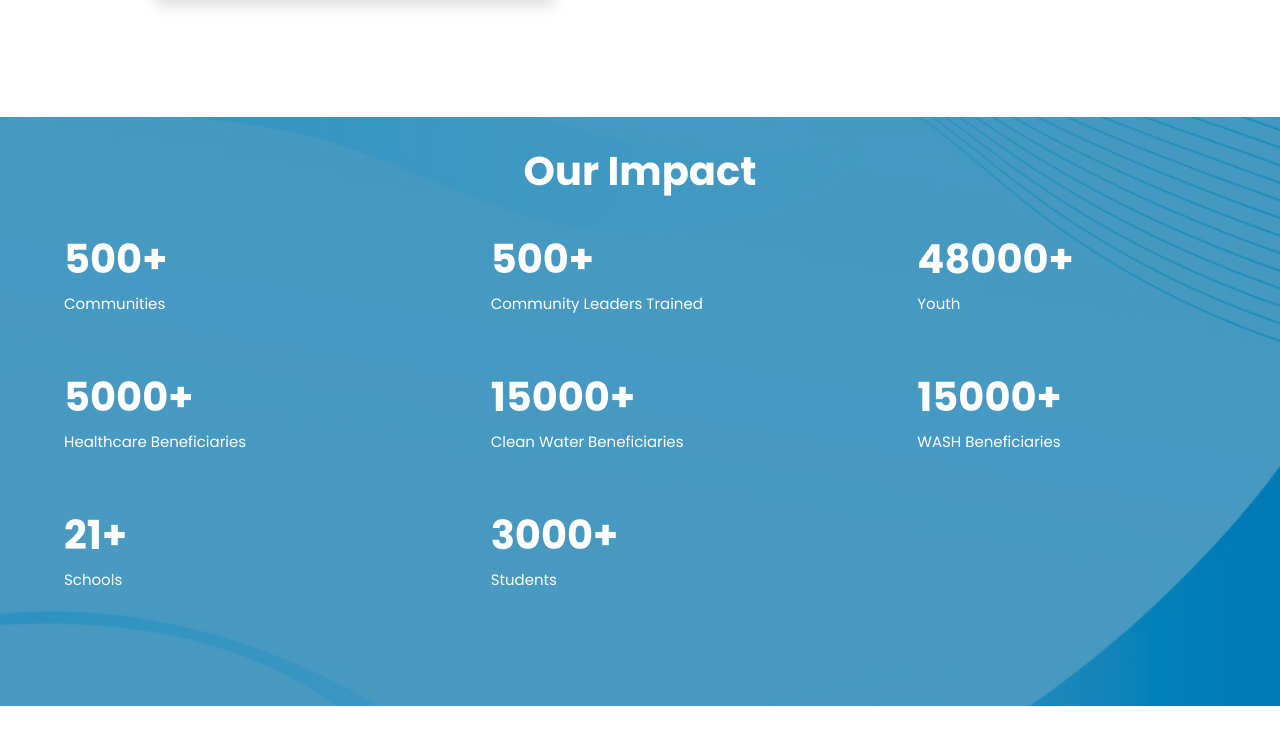
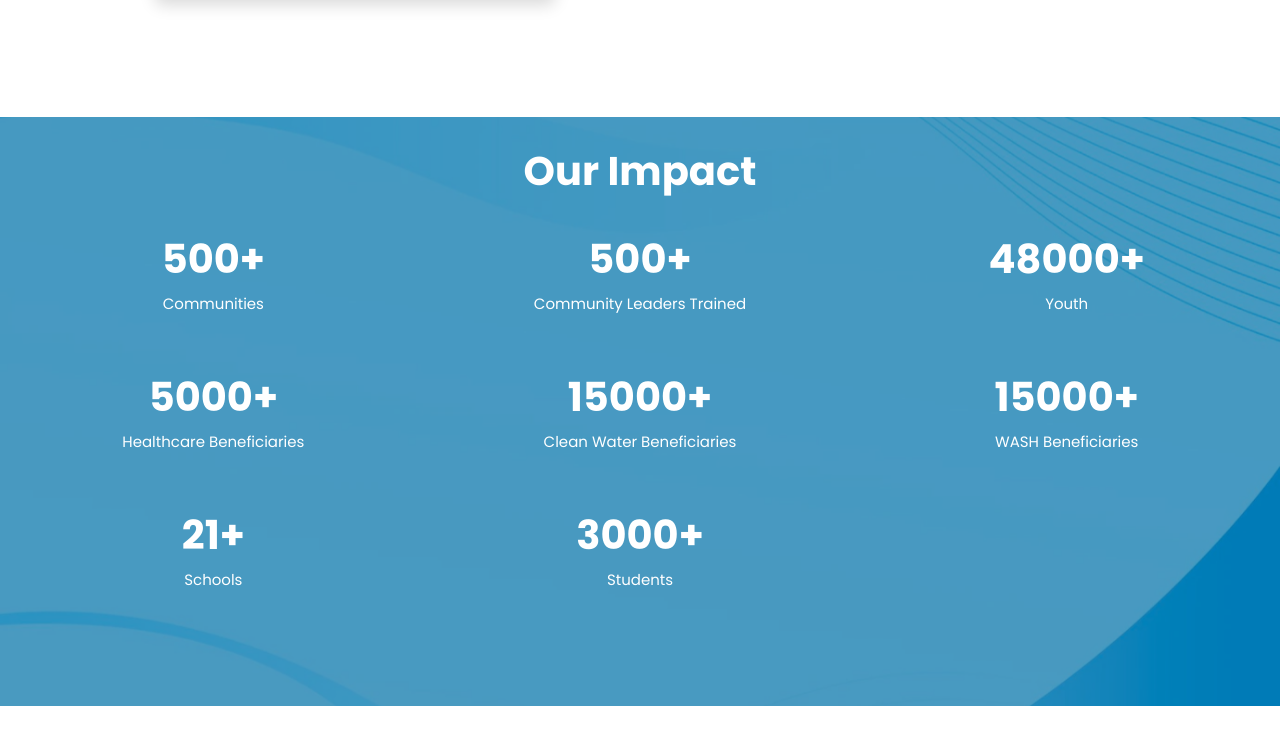
Before and after one commit to BabatundeJimoh/smaid, a website: page About.html in a window 1280 px wide. Shown: the part 2761-3506 px from the top of the page. Drawn offline with nearby package versions, Linux system fonts and the light colour scheme; a web font is replaced by a local one.

Commit message:
Job Done Again

```diff
--- a/About.html
+++ b/About.html
@@ -266,9 +266,9 @@
 
         <!-- Right Column (Image) -->
         <div class="col-md-6 text-center">
-            <h2 style="color: #1fb3e1;"><b>Our Vision</b></h2>
+            <h2 style="color: #1fb3e1"><b>Our Vision</b></h2>
 
-            <p>
+            <p style="padding-top: 35px;">
                 We envision a world in which individuals, families, and communities have the hope and
                 capacity to build conditions that promote Total Health.
             </p>
@@ -277,69 +277,58 @@
     </div>
     </div>
     </div>
-    <!-- Impact Section with Background and Overlay -->
+
+
     <div class="impact-section">
         <div class="container-fluid">
             <h1 class="text-white mb-4 text-center"><b>Our Impact</b></h1> <!-- Centered on all screens -->
 
-            <div class="row">
-                <div class="col-12 col-md-6 col-lg-4 p-3">
-                    <div class="text-center text-lg-start ps-lg-5">
+            <div class="row justify-content-center">
+                <div class="col-12 col-md-6 col-lg-4 p-3 text-center">
                     <h1 class="counter" data-target="500">0+</h1>
                     <p>Communities</p>
                 </div>
-                </div>
-                <div class="col-12 col-md-6 col-lg-4 p-3">
-                    <div class="text-center text-lg-start ps-lg-5">
+                <div class="col-12 col-md-6 col-lg-4 p-3 text-center">
                     <h1 class="counter" data-target="500">0+</h1>
                     <p>Community Leaders Trained</p>
                 </div>
-                </div>
-                <div class="col-12 col-md-6 col-lg-4 p-3">
-                    <div class="text-center text-lg-start ps-lg-5">
+                <div class="col-12 col-md-6 col-lg-4 p-3 text-center">
                     <h1 class="counter" data-target="48000">0+</h1>
                     <p>Youth</p>
                 </div>
             </div>
-            </div>
 
-            <div class="row mt-2">
-                <div class="col-12 col-md-6 col-lg-4 p-3">
-                    <div class="text-center text-lg-start ps-lg-5">
+            <div class="row justify-content-center mt-2">
+                <div class="col-12 col-md-6 col-lg-4 p-3 text-center">
                     <h1 class="counter" data-target="5000">0+</h1>
                     <p>Healthcare Beneficiaries</p>
                 </div>
-                </div>
-                <div class="col-12 col-md-6 col-lg-4 p-3">
-                    <div class="text-center text-lg-start ps-lg-5">
+                <div class="col-12 col-md-6 col-lg-4 p-3 text-center">
                     <h1 class="counter" data-target="15000">0+</h1>
                     <p>Clean Water Beneficiaries</p>
                 </div>
-                </div>
-                <div class="col-12 col-md-6 col-lg-4 p-3">
-                    <div class="text-center text-lg-start ps-lg-5">
+                <div class="col-12 col-md-6 col-lg-4 p-3 text-center">
                     <h1 class="counter" data-target="15000">0+</h1>
                     <p>WASH Beneficiaries</p>
                 </div>
             </div>
-            </div>
 
-            <div class="row mt-2">
-                <div class="col-12 col-md-6 col-lg-4 p-3">
-                    <div class="text-center text-lg-start ps-lg-5">
+            <div class="row justify-content-center mt-2">
+                <div class="col-12 col-md-6 col-lg-4 p-3 text-center">
                     <h1 class="counter" data-target="21">0+</h1>
                     <p>Schools</p>
                 </div>
-                </div>
-                <div class="col-12 col-md-6 col-lg-4 p-3">
-                    <div class="text-center text-lg-start ps-lg-5">
+                <div class="col-12 col-md-6 col-lg-4 p-3 text-center">
                     <h1 class="counter" data-target="3000">0+</h1>
                     <p>Students</p>
+                </div>
+                <div class="col-12 col-md-6 col-lg-4 p-3 text-center">
+
                 </div>
             </div>
         </div>
     </div>
-    </div>
+
 
   <div style="margin-top: 130px;margin-bottom: 130px;">
 <div class="container my-5 py-5 d-flex flex-column justify-content-center align-items-center text-center bg-light " style="max-width: 80%;">
```
Also changed, not shown: Courses and Fees.html (+1 -1 lines), Home.html (+2 -2 lines), images/mine.png (added). Lines whose indentation alone changed are shown as unchanged.
